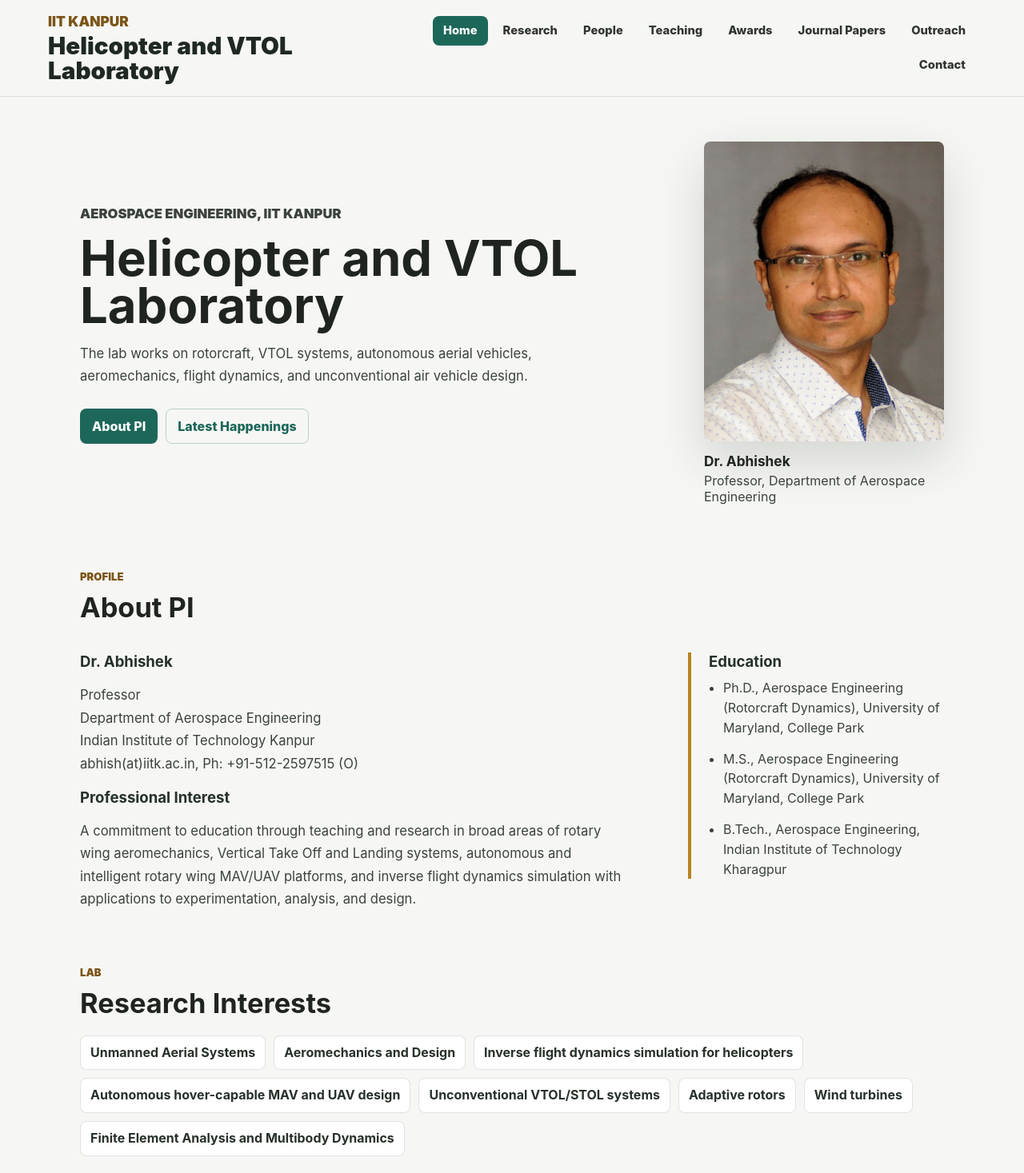
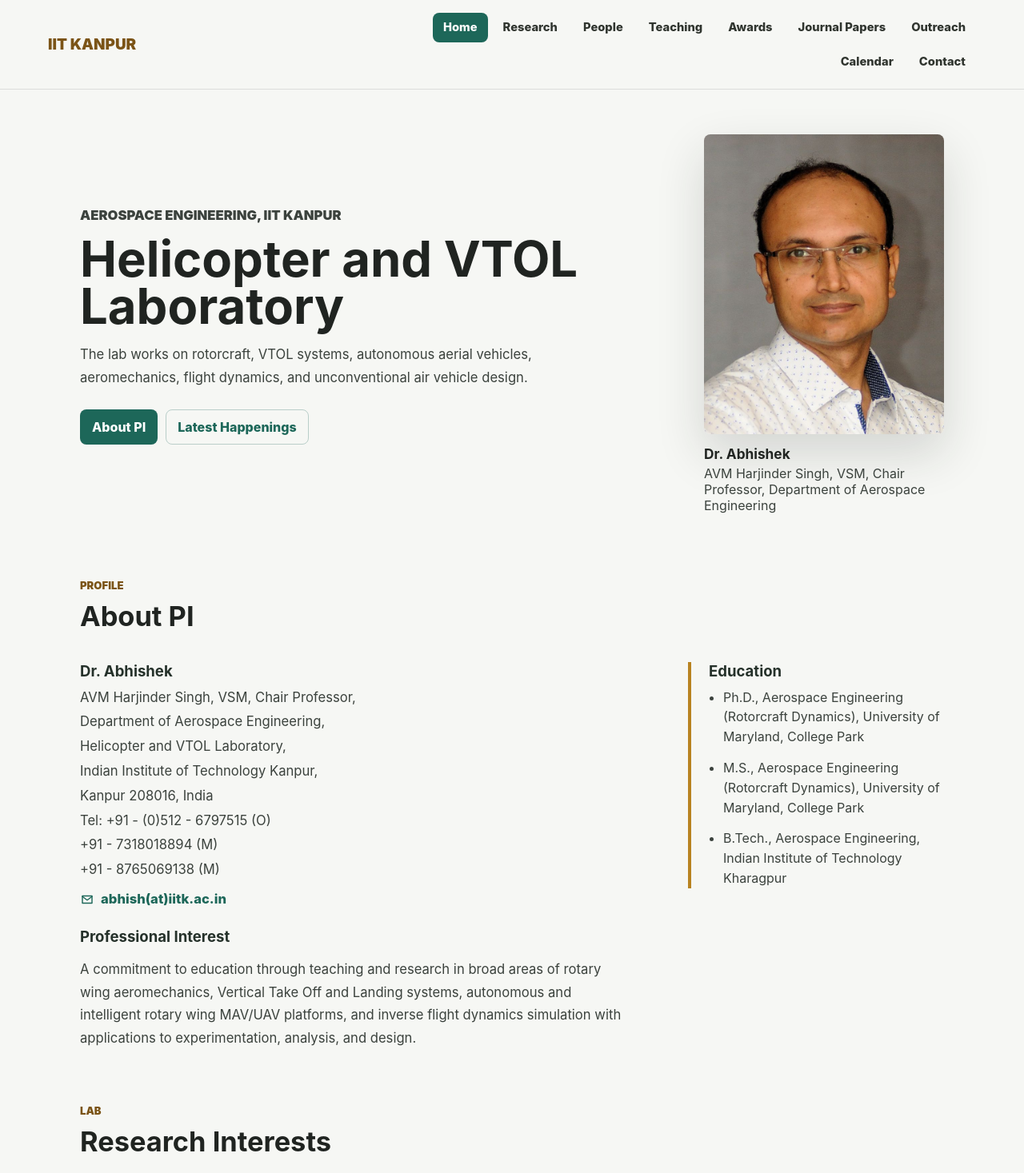
Before and after one commit to s-ritwik/abhish_web, a React (Vite) app: page / in a window 1280 px wide. Shown: the top 1467 px of the page at 80% size. Built offline with nearby package versions, Linux system fonts and the light colour scheme.

Commit message:
minor changes

```diff
--- a/src/App.jsx
+++ b/src/App.jsx
@@ -2,6 +2,8 @@
 import Header from "./components/Header.jsx";
 import LegacyPage from "./components/LegacyPage.jsx";
 import { getPageBySlug, pages } from "./data/pages.js";
+import CalendarPage from "./pages/CalendarPage.jsx";
+import ContactPage from "./pages/ContactPage.jsx";
 import HomePage from "./pages/HomePage.jsx";
 import PeoplePage from "./pages/PeoplePage.jsx";
 import ResearchPage from "./pages/ResearchPage.jsx";
@@ -36,6 +38,8 @@
         {activePage.slug === "people" ? <PeoplePage /> : null}
         {activePage.slug === "research" ? <ResearchPage /> : null}
         {activePage.slug === "teaching" ? <TeachingPage /> : null}
+        {activePage.slug === "calendar" ? <CalendarPage /> : null}
+        {activePage.slug === "contact" ? <ContactPage /> : null}
         {activePage.source === "legacy" ? (
           <LegacyPage key={activePage.slug} page={activePage} onNavigate={navigate} />
         ) : null}
--- a/src/components/Header.jsx
+++ b/src/components/Header.jsx
@@ -2,16 +2,8 @@
   return (
     <header className="site-header">
       <div className="header-inner">
-        <a
-          className="brand"
-          href="#/home"
-          onClick={(event) => {
-            event.preventDefault();
-            onNavigate("home");
-          }}
-        >
+        <a className="brand" href="https://www.iitk.ac.in/">
           <span className="brand-kicker">IIT Kanpur</span>
-          <span className="brand-title">Helicopter and VTOL Laboratory</span>
         </a>
         <nav className="primary-nav" aria-label="Primary navigation">
           {pages.map((page) => (
--- a/src/data/pages.js
+++ b/src/data/pages.js
@@ -46,10 +46,15 @@
     summary: "Outreach activities and related material.",
   },
   {
+    slug: "calendar",
+    label: "Calendar",
+    source: "react",
+    summary: "Lab schedule and upcoming events.",
+  },
+  {
     slug: "contact",
     label: "Contact",
-    source: "legacy",
-    legacyFile: "contact.html",
+    source: "react",
     summary: "Department address and contact details.",
   },
 ];
@@ -77,6 +82,7 @@
   "indexfbe9.html": "journal-papers",
   "index7ea5.html": "outreach",
   "index5fdd.html": "outreach",
+  "index6077.html": "calendar",
   "indexdfdf.html": "contact",
   "index1e5b.html": "contact",
 };
--- a/src/data/siteContent.js
+++ b/src/data/siteContent.js
@@ -1,10 +1,17 @@
 export const profile = {
   name: "Dr. Abhishek",
-  title: "Professor",
+  title: "AVM Harjinder Singh, VSM, Chair Professor",
   department: "Department of Aerospace Engineering",
+  lab: "Helicopter and VTOL Laboratory",
   institute: "Indian Institute of Technology Kanpur",
+  address: "Kanpur 208016, India",
   email: "abhish(at)iitk.ac.in",
-  phone: "+91-512-2597515 (O)",
+  phone: "+91 - (0)512 - 6797515 (O)",
+  phones: [
+    "+91 - (0)512 - 6797515 (O)",
+    "+91 - 7318018894 (M)",
+    "+91 - 8765069138 (M)",
+  ],
   image: "/assets/images/abhishek.jpg",
   professionalInterest:
     "A commitment to education through teaching and research in broad areas of rotary wing aeromechanics, Vertical Take Off and Landing systems, autonomous and intelligent rotary wing MAV/UAV platforms, and inverse flight dynamics simulation with applications to experimentation, analysis, and design.",
@@ -82,6 +89,7 @@
   {
     title: "High Endurance Tandem Rotor UAV",
     area: "Aerial logistics",
+    authors: ["Helicopter and VTOL Laboratory"],
     phase: "completed",
     status: "Designed and flight tested",
     image: "/assets/images/sabal-20.jpg",
@@ -96,6 +104,7 @@
   {
     title: "High Efficiency VTOL Quadrotor Convertiplane",
     area: "Hybrid VTOL aircraft",
+    authors: ["Helicopter and VTOL Laboratory"],
     phase: "completed",
     status: "Prototype flight tested in hover",
     image: "/assets/images/tiltrotor.jpg",
@@ -110,6 +119,7 @@
   {
     title: "Biplane Quadrotor Tailsitter",
     area: "Payload delivery UAV",
+    authors: ["Helicopter and VTOL Laboratory"],
     phase: "completed",
     status: "Hover and forward-flight configurations",
     image: "/assets/images/tailsitter-hover.jpg",
@@ -124,6 +134,7 @@
   {
     title: "Project NAAVIK",
     area: "Autonomous navigation",
+    authors: ["Helicopter and VTOL Laboratory"],
     phase: "ongoing",
     status: "Tested on multiple platforms",
     image: "/assets/images/ruav-iitk.jpg",
@@ -138,6 +149,7 @@
   {
     title: "RL-Optimised UAV Quadrotor Landing On A Heaving Ship-Deck Emulator With CBF-Safety Filtering",
     area: "Autonomous Landing",
+    authors: ["Ritwik Shankar"],
     phase: "ongoing",
     status: "RL landing policy with CBF safety filtering",
     image: "/assets/images/projects/rl-heave-landing.png",
@@ -155,6 +167,7 @@
   {
     title: "RL-Optimised UAV Quadrotor Landing On A Moving Ship-Deck Emulator",
     area: "Autonomous Landing",
+    authors: ["Ritwik Shankar"],
     phase: "ongoing",
     status: "PX4-compatible RL landing stack",
     image: "/assets/images/projects/rl-moving-deck-landing.png",
@@ -172,6 +185,7 @@
   {
     title: "Micro Coaxial Autonomous Heli",
     area: "Micro air vehicles",
+    authors: ["Helicopter and VTOL Laboratory"],
     phase: "ongoing",
     status: "Autonomous hover research",
     image: "/assets/images/micav2.jpg",
@@ -186,6 +200,7 @@
   {
     title: "Vertical Axis Wind Turbine",
     area: "Wind energy",
+    authors: ["Helicopter and VTOL Laboratory"],
     phase: "ongoing",
     status: "Lab-scale prototype",
     image: "/assets/images/vawt-cad.jpg",
@@ -336,7 +351,11 @@
     members: [],
   },
   {
-    group: "Undergraduate and BT/MT",
+    group: "MTech",
+    members: [],
+  },
+  {
+    group: "Undergraduate and BT-MT",
     members: [
       {
         name: "Ritwik Shankar",
@@ -351,12 +370,19 @@
     ],
   },
   {
-    group: "MTech",
+    group: "Research Assistant",
     members: [],
   },
+];
+
+export const calendarEvents = [
   {
-    group: "RA",
-    members: [],
+    id: "lab-calendar-placeholder",
+    title: "Lab calendar",
+    date: "",
+    time: "",
+    location: "Helicopter and VTOL Laboratory",
+    description: "Calendar entries can be added here as lab events are finalized.",
   },
 ];
 
--- /dev/null
+++ b/src/pages/CalendarPage.jsx
@@ -0,0 +1,110 @@
+import { useMemo, useState } from "react";
+import Section from "../components/Section.jsx";
+import { calendarEvents } from "../data/siteContent.js";
+
+const weekdayLabels = ["Sun", "Mon", "Tue", "Wed", "Thu", "Fri", "Sat"];
+
+function monthLabel(date) {
+  return date.toLocaleDateString("en-IN", { month: "long", year: "numeric" });
+}
+
+function buildMonthDays(activeDate) {
+  const year = activeDate.getFullYear();
+  const month = activeDate.getMonth();
+  const firstDay = new Date(year, month, 1);
+  const daysInMonth = new Date(year, month + 1, 0).getDate();
+  const days = [];
+
+  for (let i = 0; i < firstDay.getDay(); i += 1) {
+    days.push(null);
+  }
+
+  for (let day = 1; day <= daysInMonth; day += 1) {
+    days.push(new Date(year, month, day));
+  }
+
+  return days;
+}
+
+function dateKey(date) {
+  if (!date) return "";
+  return date.toISOString().slice(0, 10);
+}
+
+export default function CalendarPage() {
+  const [activeDate, setActiveDate] = useState(() => new Date());
+  const days = useMemo(() => buildMonthDays(activeDate), [activeDate]);
+  const eventsByDate = useMemo(() => {
+    return calendarEvents.reduce((grouped, event) => {
+      if (!event.date) return grouped;
+      return { ...grouped, [event.date]: [...(grouped[event.date] || []), event] };
+    }, {});
+  }, []);
+  const datedEvents = calendarEvents.filter((event) => event.date);
+
+  const shiftMonth = (offset) => {
+    setActiveDate((current) => new Date(current.getFullYear(), current.getMonth() + offset, 1));
+  };
+
+  return (
+    <div className="page-stack">
+      <section className="page-hero compact">
+        <p className="section-eyebrow">Calendar</p>
+        <h1>My Calendar</h1>
+        <p>Lab schedule and upcoming events.</p>
+      </section>
+
+      <Section title="Schedule">
+        <div className="calendar-shell">
+          <div className="calendar-toolbar">
+            <button type="button" onClick={() => shiftMonth(-1)} aria-label="Previous month">
+              Prev
+            </button>
+            <h3>{monthLabel(activeDate)}</h3>
+            <button type="button" onClick={() => shiftMonth(1)} aria-label="Next month">
+              Next
+            </button>
+          </div>
+          <div className="calendar-grid">
+            {weekdayLabels.map((label) => (
+              <div className="calendar-weekday" key={label}>
+                {label}
+              </div>
+            ))}
+            {days.map((day, index) => {
+              const key = dateKey(day);
+              const events = eventsByDate[key] || [];
+              return (
+                <div className="calendar-day" key={day ? key : `blank-${index}`}>
+                  {day ? <span>{day.getDate()}</span> : null}
+                  {events.map((event) => (
+                    <p key={event.id}>{event.title}</p>
+                  ))}
+                </div>
+              );
+            })}
+          </div>
+        </div>
+      </Section>
+
+      <Section title="Upcoming Events">
+        {datedEvents.length ? (
+          <div className="event-list">
+            {datedEvents.map((event) => (
+              <article className="event-card" key={event.id}>
+                <p className="project-area">{event.date}</p>
+                <h3>{event.title}</h3>
+                <p>{[event.time, event.location].filter(Boolean).join(" | ")}</p>
+                <p>{event.description}</p>
+              </article>
+            ))}
+          </div>
+        ) : (
+          <div className="people-empty-card">
+            <p>No dated calendar events have been added yet.</p>
+          </div>
+        )}
+      </Section>
+    </div>
+  );
+}
--- /dev/null
+++ b/src/pages/ContactPage.jsx
@@ -0,0 +1,40 @@
+import Section from "../components/Section.jsx";
+import { profile } from "../data/siteContent.js";
+
+function EmailIcon() {
+  return (
+    <svg aria-hidden="true" viewBox="0 0 24 24">
+      <path d="M4 6h16v12H4z" />
+      <path d="m4 7 8 6 8-6" />
+    </svg>
+  );
+}
+
+export default function ContactPage() {
+  return (
+    <div className="page-stack">
+      <section className="page-hero compact">
+        <p className="section-eyebrow">Contact</p>
+        <h1>Contact</h1>
+        <p>Department address and contact details for the laboratory.</p>
+      </section>
+
+      <Section title={profile.name} className="contact-section">
+        <address className="profile-address contact-address">
+          <span>{profile.title},</span>
+          <span>{profile.department},</span>
+          <span>{profile.lab},</span>
+          <span>{profile.institute},</span>
+          <span>{profile.address}</span>
+          <span>Tel: {profile.phones[0]}</span>
+          <span>{profile.phones[1]}</span>
+          <span>{profile.phones[2]}</span>
+          <a href={`mailto:${profile.email.replace("(at)", "@")}`} className="email-line">
+            <EmailIcon />
+            {profile.email}
+          </a>
+        </address>
+      </Section>
+    </div>
+  );
+}
--- a/src/pages/HomePage.jsx
+++ b/src/pages/HomePage.jsx
@@ -6,6 +6,15 @@
 function scrollToSection(event, id) {
   event.preventDefault();
   document.getElementById(id)?.scrollIntoView({ block: "start" });
+}
+
+function EmailIcon() {
+  return (
+    <svg aria-hidden="true" viewBox="0 0 24 24">
+      <path d="M4 6h16v12H4z" />
+      <path d="m4 7 8 6 8-6" />
+    </svg>
+  );
 }
 
 export default function HomePage() {
@@ -37,15 +46,20 @@
       <Section eyebrow="Profile" title="About PI" className="two-column-section" id="about-pi">
         <div className="section-copy">
           <h3>{profile.name}</h3>
-          <p>
-            {profile.title}
-            <br />
-            {profile.department}
-            <br />
-            {profile.institute}
-            <br />
-            {profile.email}, Ph: {profile.phone}
-          </p>
+          <address className="profile-address">
+            <span>{profile.title},</span>
+            <span>{profile.department},</span>
+            <span>{profile.lab},</span>
+            <span>{profile.institute},</span>
+            <span>{profile.address}</span>
+            <span>Tel: {profile.phones[0]}</span>
+            <span>{profile.phones[1]}</span>
+            <span>{profile.phones[2]}</span>
+            <a href={`mailto:${profile.email.replace("(at)", "@")}`} className="email-line">
+              <EmailIcon />
+              {profile.email}
+            </a>
+          </address>
           <h3>Professional Interest</h3>
           <p>{profile.professionalInterest}</p>
         </div>
--- a/src/pages/ResearchPage.jsx
+++ b/src/pages/ResearchPage.jsx
@@ -38,6 +38,7 @@
           <span className="project-card-body">
             <span className="project-area">{project.area}</span>
             <span className="project-card-title">{project.title}</span>
+            <span className="project-authors">Author: {(project.authors || []).join(", ")}</span>
             <span className="project-card-summary">{project.summary}</span>
           </span>
         </button>
@@ -78,6 +79,7 @@
         <div className="project-modal-content">
           <p className="project-area">{project.area}</p>
           <h2 id="project-modal-title">{project.title}</h2>
+          <p className="project-authors">Author: {(project.authors || []).join(", ")}</p>
           <p className="project-status">{project.status}</p>
           <p>{project.details || project.summary}</p>
           <div className="project-resource-grid">
--- a/src/styles/global.css
+++ b/src/styles/global.css
@@ -71,15 +71,13 @@
 }
 
 .brand {
-  display: grid;
-  gap: 5px;
   color: inherit;
   text-decoration: none;
 }
 
 .brand-kicker {
   color: #7b5417;
-  font-size: 1.08rem;
+  font-size: 1.18rem;
   font-weight: 900;
   letter-spacing: 0;
   text-transform: uppercase;
@@ -294,6 +292,36 @@
 
 .section-copy {
   min-width: 0;
+}
+
+.profile-address {
+  display: grid;
+  gap: 5px;
+  margin: 0 0 22px;
+  color: #3b423d;
+  font-style: normal;
+  font-size: 1.04rem;
+  line-height: 1.55;
+}
+
+.email-line {
+  display: inline-flex;
+  align-items: center;
+  gap: 8px;
+  width: fit-content;
+  margin-top: 6px;
+  font-weight: 800;
+  text-decoration: none;
+}
+
+.email-line svg {
+  width: 18px;
+  height: 18px;
+  fill: none;
+  stroke: currentColor;
+  stroke-linecap: round;
+  stroke-linejoin: round;
+  stroke-width: 1.9;
 }
 
 .section-copy p {
@@ -524,6 +552,13 @@
   line-height: 1.72;
 }
 
+.project-authors {
+  color: #4c554d;
+  font-size: 0.94rem;
+  font-weight: 760;
+  line-height: 1.45;
+}
+
 .project-area {
   color: #7b5417 !important;
   font-size: 0.82rem !important;
@@ -565,8 +600,8 @@
 
 .people-card-grid {
   display: grid;
-  grid-template-columns: repeat(3, minmax(0, 1fr));
-  gap: 16px;
+  grid-template-columns: repeat(2, minmax(0, 1fr));
+  gap: 18px;
 }
 
 .person-card,
@@ -578,18 +613,18 @@
 
 .person-card {
   display: grid;
-  grid-template-columns: 92px minmax(0, 1fr);
-  gap: 14px;
+  grid-template-columns: 160px minmax(0, 1fr);
+  gap: 22px;
   align-items: center;
-  min-height: 124px;
-  padding: 14px;
+  min-height: 206px;
+  padding: 22px;
 }
 
 .person-card img,
 .person-photo-placeholder {
   aspect-ratio: 1;
   border-radius: 8px;
-  width: 92px;
+  width: 160px;
 }
 
 .person-card img {
@@ -608,12 +643,14 @@
 
 .person-card-body {
   display: grid;
-  gap: 7px;
+  gap: 10px;
   min-width: 0;
 }
 
 .person-card-body h3 {
   margin: 0;
+  font-size: 1.35rem;
+  line-height: 1.15;
 }
 
 .person-card-body p,
@@ -764,6 +801,101 @@
 
 .project-resource .empty-value {
   font-size: 0.94rem;
+}
+
+.contact-section {
+  max-width: 760px;
+}
+
+.contact-address {
+  border-left: 4px solid #b88320;
+  padding-left: 18px;
+}
+
+.calendar-shell {
+  border: 1px solid rgba(32, 36, 33, 0.12);
+  border-radius: 8px;
+  background: #ffffff;
+  overflow: hidden;
+}
+
+.calendar-toolbar {
+  display: grid;
+  grid-template-columns: auto 1fr auto;
+  gap: 12px;
+  align-items: center;
+  border-bottom: 1px solid rgba(32, 36, 33, 0.1);
+  padding: 14px;
+}
+
+.calendar-toolbar h3 {
+  margin: 0;
+  text-align: center;
+}
+
+.calendar-toolbar button {
+  border: 1px solid rgba(29, 103, 89, 0.28);
+  border-radius: 8px;
+  background: #ffffff;
+  color: #1d6759;
+  cursor: pointer;
+  font-weight: 850;
+  padding: 9px 12px;
+}
+
+.calendar-grid {
+  display: grid;
+  grid-template-columns: repeat(7, minmax(0, 1fr));
+}
+
+.calendar-weekday,
+.calendar-day {
+  min-height: 96px;
+  border-right: 1px solid rgba(32, 36, 33, 0.08);
+  border-bottom: 1px solid rgba(32, 36, 33, 0.08);
+  padding: 10px;
+}
+
+.calendar-weekday {
+  min-height: auto;
+  background: #edf2ed;
+  color: #27312a;
+  font-size: 0.82rem;
+  font-weight: 900;
+  text-transform: uppercase;
+}
+
+.calendar-day span {
+  color: #25312a;
+  font-weight: 850;
+}
+
+.calendar-day p {
+  border-radius: 6px;
+  margin: 8px 0 0;
+  background: #edf2ed;
+  color: #1d6759;
+  font-size: 0.86rem;
+  font-weight: 800;
+  line-height: 1.25;
+  padding: 6px;
+}
+
+.event-list {
+  display: grid;
+  gap: 14px;
+}
+
+.event-card {
+  border: 1px solid rgba(32, 36, 33, 0.12);
+  border-radius: 8px;
+  background: #ffffff;
+  padding: 18px;
+}
+
+.event-card h3,
+.event-card p {
+  margin: 0 0 8px;
 }
 
 .content-frame {
@@ -948,12 +1080,14 @@
   }
 
   .person-card {
-    grid-template-columns: 78px minmax(0, 1fr);
+    grid-template-columns: 112px minmax(0, 1fr);
+    min-height: 150px;
+    padding: 16px;
   }
 
   .person-card img,
   .person-photo-placeholder {
-    width: 78px;
+    width: 112px;
   }
 
   .trainee-grid {
@@ -999,6 +1133,16 @@
     margin-bottom: 3px;
     text-transform: uppercase;
   }
+
+  .calendar-grid {
+    font-size: 0.88rem;
+  }
+
+  .calendar-weekday,
+  .calendar-day {
+    min-height: 74px;
+    padding: 7px;
+  }
 }
 
 @media (prefers-reduced-motion: reduce) {
```
Also changed, not shown: 1 other file (tests, documents, lock files or other folders).
